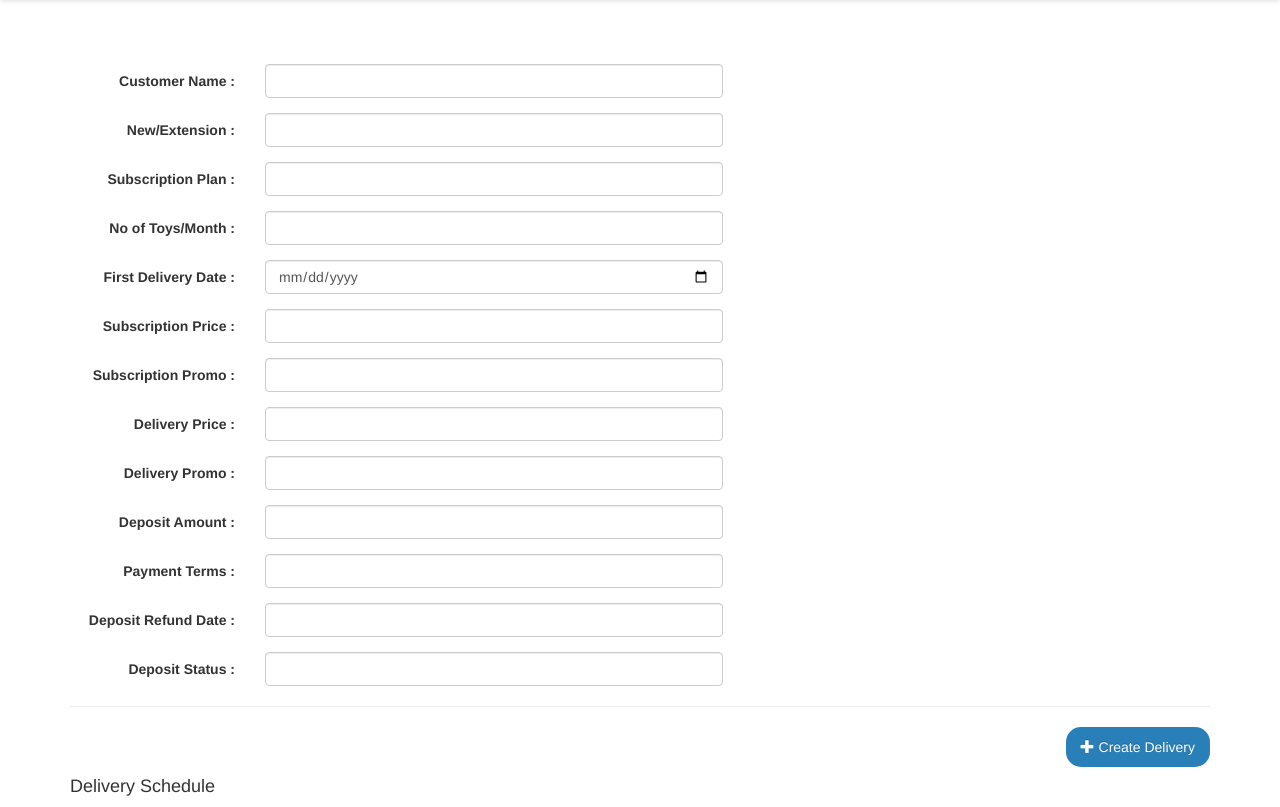
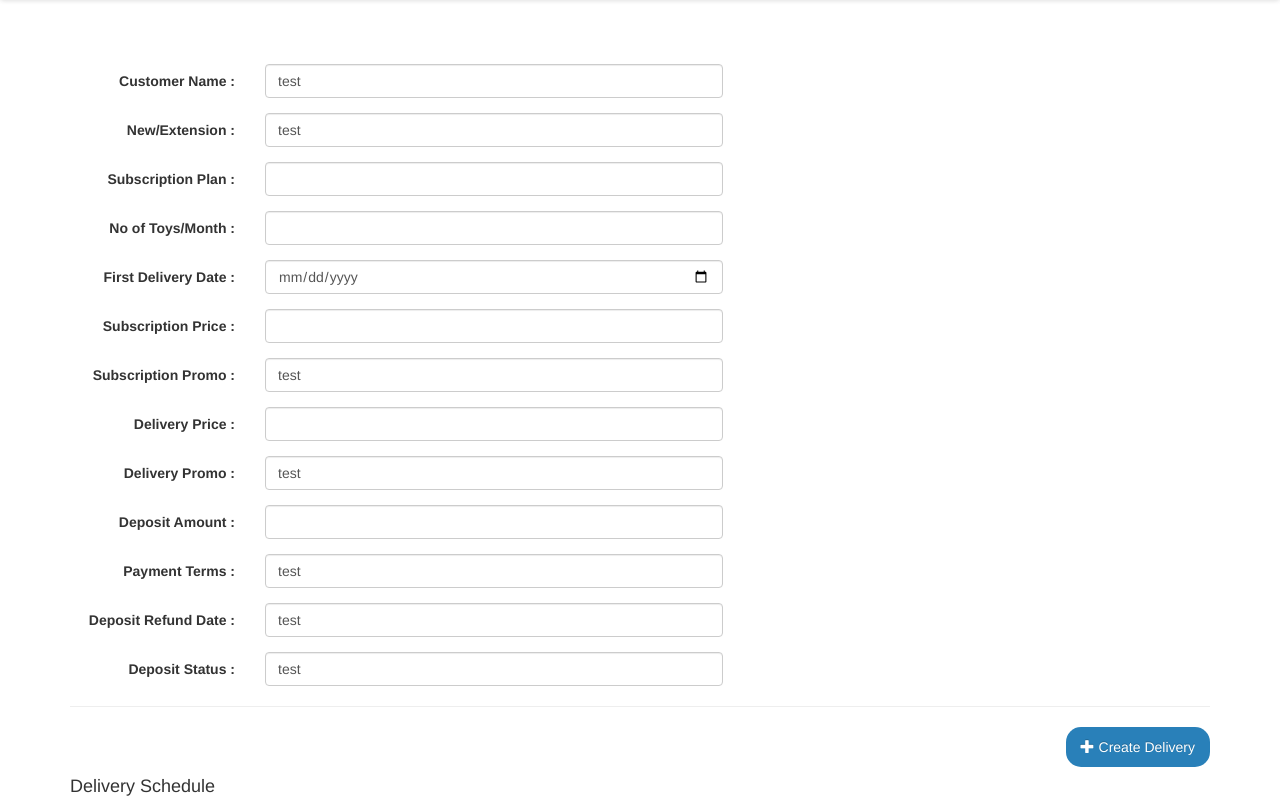
Before and after one commit to ipagastya/project-hoopla, a PHP site: page /subscription.php in a window 1280 px wide. Shown: the part 52-859 px from the top of the page. Run offline with PHP 8.4, Linux system fonts and the light colour scheme; the visitor is signed in with stand-in values (Sample User, id 1); some libraries are stand-ins or nearby versions.

Commit message:
add default values, not connected to db yet

```diff
--- a/subscription.php
+++ b/subscription.php
@@ -1,96 +1,97 @@
 <?php
 require('header.php');
+
 ?>
 <div class= "container">
 	<form class="form-horizontal">
 		<div class="form-group">
 			<label class="control-label col-sm-2" for="customerName">Customer Name :</label>
 			<div class="col-sm-5">
-				<input type="text" class="form-control" id="customerName" name="customerName">
+				<input type="text" class="form-control" id="customerName" name="customerName" value="<?="test"?>">
 			</div>
 			<div class="col-sm-5"></div>
 		</div>
 		<div class="form-group">
 			<label class="control-label col-sm-2" for="status">New/Extension :</label>
 			<div class="col-sm-5">
-				<input type="text" class="form-control" id="status" name="status">
+				<input type="text" class="form-control" id="status" name="status" value="<?="test"?>">
 			</div>
 			<div class="col-sm-5"></div>
 		</div>
 		<div class="form-group">
 			<label class="control-label col-sm-2" for="plan">Subscription Plan :</label>
 			<div class="col-sm-5">
-				<input type="number" class="form-control" id="plan" name="plan">
+				<input type="number" class="form-control" id="plan" name="plan" value="<?="test"?>">
 			</div>
 			<div class="col-sm-5"></div>
 		</div>
 		<div class="form-group">
 			<label class="control-label col-sm-2" for="plan">No of Toys/Month :</label>
 			<div class="col-sm-5">
-				<input type="number" class="form-control" id="plan" name="plan">
+				<input type="number" class="form-control" id="plan" name="plan" value="<?="test"?>">
 			</div>
 			<div class="col-sm-5"></div>
 		</div>
 		<div class="form-group">
 			<label class="control-label col-sm-2" for="first-deliv">First Delivery Date :</label>
 			<div class="col-sm-5">
-				<input type="date" class="form-control" id="first-deliv" name="first-deliv">
+				<input type="date" class="form-control" id="first-deliv" name="first-deliv" value="<?="test"?>">
 			</div>
 			<div class="col-sm-5"></div>
 		</div>
 		<div class="form-group">
 			<label class="control-label col-sm-2" for="sub-price">Subscription Price :</label>
 			<div class="col-sm-5">
-				<input type="number" class="form-control" id="sub-price" name="sub-price">
+				<input type="number" class="form-control" id="sub-price" name="sub-price" value="<?="test"?>">
 			</div>
 			<div class="col-sm-5"></div>
 		</div>
 		<div class="form-group">
 			<label class="control-label col-sm-2" for="sub-promo">Subscription Promo :</label>
 			<div class="col-sm-5">
-				<input type="text" class="form-control" id="sub-promo" name="sub-promo">
+				<input type="text" class="form-control" id="sub-promo" name="sub-promo" value="<?="test"?>">
 			</div>
 			<div class="col-sm-5"></div>
 		</div>
 		<div class="form-group">
 			<label class="control-label col-sm-2" for="deliv-price">Delivery Price :</label>
 			<div class="col-sm-5">
-				<input type="number" class="form-control" id="deliv-price" name="deliv-price">
+				<input type="number" class="form-control" id="deliv-price" name="deliv-price" value="<?="test"?>">
 			</div>
 			<div class="col-sm-5"></div>
 		</div>
 		<div class="form-group">
 			<label class="control-label col-sm-2" for="deliv-promo">Delivery Promo :</label>
 			<div class="col-sm-5">
-				<input type="text" class="form-control" id="deliv-promo" name="deliv-promo">
+				<input type="text" class="form-control" id="deliv-promo" name="deliv-promo" value="<?="test"?>">
 			</div>
 			<div class="col-sm-5"></div>
 		</div>
 		<div class="form-group">
 			<label class="control-label col-sm-2" for="deposit">Deposit Amount :</label>
 			<div class="col-sm-5">
-				<input type="number" class="form-control" id="deposit" name="deposit">
+				<input type="number" class="form-control" id="deposit" name="deposit" value="<?="test"?>">
 			</div>
 			<div class="col-sm-5"></div>
 		</div>
 		<div class="form-group">
 			<label class="control-label col-sm-2" for="pay-term">Payment Terms :</label>
 			<div class="col-sm-5">
-				<input type="text" class="form-control" id="pay-term" name="pay-term">
+				<input type="text" class="form-control" id="pay-term" name="pay-term" value="<?="test"?>">
 			</div>
 			<div class="col-sm-5"></div>
 		</div>
 		<div class="form-group">
 			<label class="control-label col-sm-2" for="refund-date">Deposit Refund Date :</label>
 			<div class="col-sm-5">
-				<input type="text" class="form-control" id="refund-date" name="refund-date">
+				<input type="text" class="form-control" id="refund-date" name="refund-date" value="<?="test"?>">
 			</div>
 			<div class="col-sm-5"></div>
 		</div>
 		<div class="form-group">
 			<label class="control-label col-sm-2" for="deposit-status">Deposit Status :</label>
 			<div class="col-sm-5">
-				<input type="text" class="form-control" id="deposit-status" name="deposit-status">
+				<input type="text" class="form-control" id="deposit-status" name="deposit-status" value="<?="test"?>">
 			</div>
 			<div class="col-sm-5"></div>
 		</div>
```
